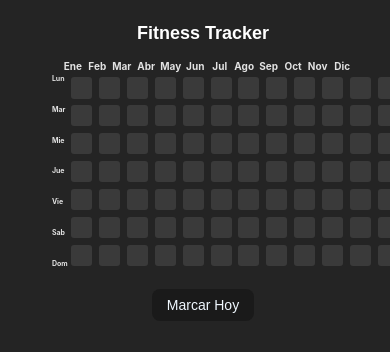
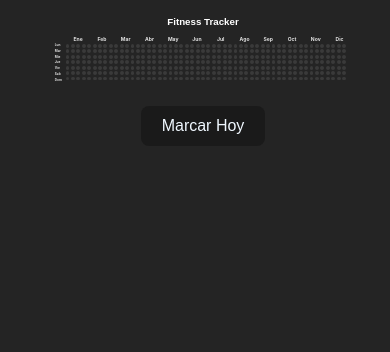
Before and after one commit to LMenesesTroche/Fitness-tracker, a React (Vite) app: page / in a window 390 px wide. Shown: the top 352 px of the page. Built offline with nearby package versions, Linux system fonts and the light colour scheme; no server answers; the database is empty.

Commit message:
Css espero que final

```diff
--- a/src/components/tracker.css
+++ b/src/components/tracker.css
@@ -10,7 +10,8 @@
   background-color: #242424;
 }
 .rectangulo-importante{
-  width: 77.5%;
+  width: 76%;
+  height: 13vw;
   /* background-color: chartreuse; */
 }
 
@@ -18,42 +19,51 @@
 .caja-nombres-meses {
   display: flex;
   justify-content: space-between;
-  width: 97%;
+  width: 96%;
+  height: auto;
+  margin-left: auto; /* Empuja el contenedor hacia la derecha */
   /* background-color: #ff0000; */
-  margin-left: auto; /* Empuja el contenedor hacia la derecha */
 }
 
 /* Los nombres de los meses */
-.month-label {
+.texto-meses {
   width: calc(97% / 12);
   text-align: center;
   font-weight: bold;
+  font-size: 1.3vw;
 }
 
 /* Contenedor de nombres de semanas y cubitos */
-.grid-container {
+.texto-semanas-y-cubitos {
   display: flex;
   flex-direction: row;
-  width: 80%;
+  width: 100%;
+  height: 10vw;
+  /* background-color: aliceblue; */
 }
 
 /* COntenedor de los nombres de los dias  */
-.week-labels {
+.contenedor-del-texto-dias {
   display: flex;
   flex-direction: column;
   justify-content: space-between;
   padding-right: 1%;
+  height: 100%;
+  /* background-color: #5a53cf; */
 }
 
 /* Nombres de los dias */
-.day-label {
-  font-size: 70%;
+.texto-dias {
+  /* font-size: 70%; */
+  font-size: 0.8vw;
   font-weight: bold;
 }
 
 .weeks-grid {
   display: flex;
-  flex-grow: 100;
+  /* flex-grow: 100; */
+  /* background-color: brown; */
+  max-width: 100%;
 }
 
 .week-column {
@@ -63,9 +73,11 @@
 
 /* Cubitos */
 .day-box {
-  width: 2.5vh;
-  height: 2.5vh;
-  margin: 0.4vh;
+  /* width: 2.5v;
+  height: 2.5vh; */
+  width: 1vw;
+  height: 1vw;
+  margin: 0.2vw;
   background-color: #3a3a3a;
   border-radius: 3px;
   position: relative;
@@ -113,6 +125,7 @@ h1 {
   color: #ffffff;
   text-align: center;
   font-family: 'Arial', sans-serif;
+  font-size: 2.5vw;
 }
 
 .modal {
@@ -165,51 +178,7 @@ select:focus {
 
 /* MEDIA QUERY PARA MÓVILES (Pantallas más pequeñas) */
 @media (max-width: 768px) {
-  .tracker-container {
-    width: 100vw;
-    height: 100vh;
-    padding: 10px;
-  }
-
-  .grid-header {
-    width: 90%;
-    font-size: 12px;
-  }
-
-  .month-label {
-    font-size: 10px;
-  }
-
-  .grid-container {
-    width: 10%;
-  }
-
-  .week-labels {
-    font-size: 10px;
-  }
-
-  h1 {
-    font-size: 18px;
-  }
-
   button {
-    font-size: 14px;
-    padding: 0.5em 1em;
     color:aliceblue;
   }
-
-  .modal {
-    width: 90%;
-    padding: 15px;
-  }
-
-  select {
-    font-size: 14px;
-    padding: 8px;
-  }
-
-  .seccion-de-botones-modal button {
-    font-size: 14px;
-    padding: 0.5em 1em;
-  }
 }
--- a/src/components/tracker.jsx
+++ b/src/components/tracker.jsx
@@ -181,15 +181,15 @@ const ExerciseTracker = () => {
       <div className="rectangulo-importante">
       <div className="caja-nombres-meses">
         {months.map((month, index) => (
-          <div key={index} className="month-label">
+          <div key={index} className="texto-meses">
             {month}
           </div>
         ))}
       </div>
-      <div className="grid-container">
-        <div className="week-labels">
+      <div className="texto-semanas-y-cubitos">
+        <div className="contenedor-del-texto-dias">
           {daysInWeek.map((day, index) => (
-            <div key={index} className="day-label">
+            <div key={index} className="texto-dias">
               {day}
             </div>
           ))}
```
